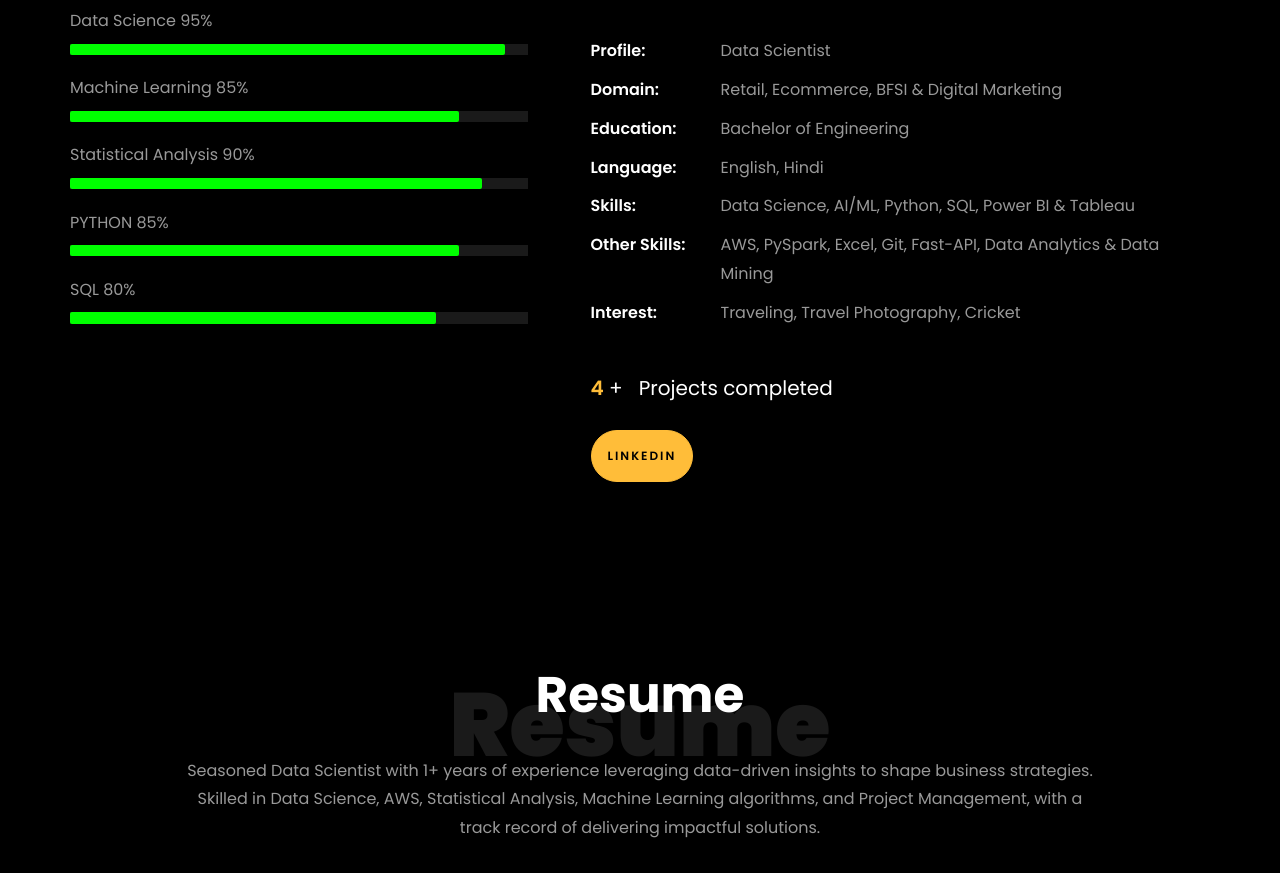
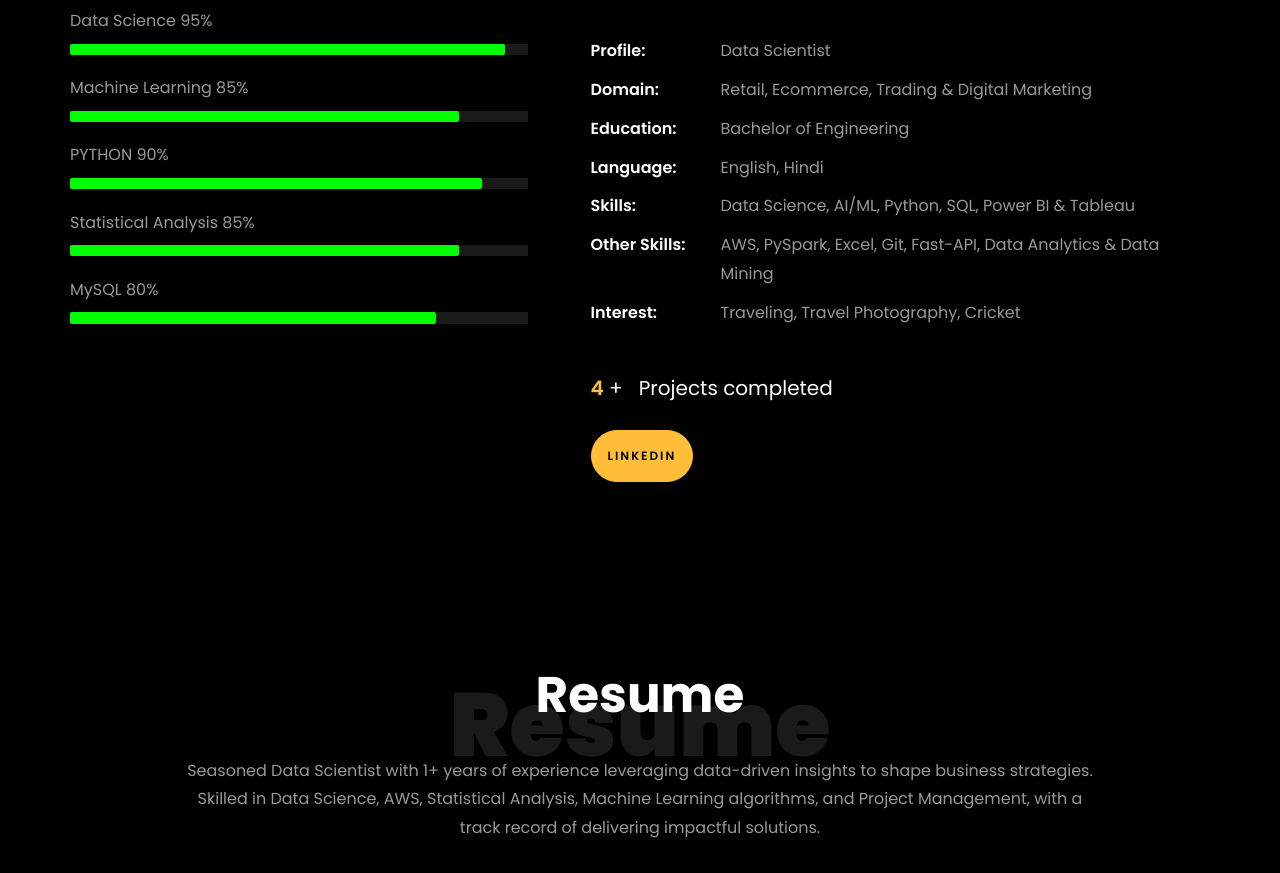
Before and after one commit to Saurabh07703/Portfolio.github.io, a plain HTML site: page index.html in a window 1280 px wide. Shown: the part 1079-1952 px from the top of the page. Drawn offline with Linux system fonts and the light colour scheme; files whose address does not match are found by name.

Commit message:
Update index.html

```diff
--- a/index.html
+++ b/index.html
@@ -241,19 +241,19 @@
 											aria-valuemax="100"></div>
 									</div>
 
-									<span>Statistical Analysis</span> <span class="pull-right">90%</span>
+									<span>PYTHON</span> <span class="pull-right">90%</span>
 									<div class="progress">
 										<div class="progress-bar" role="progressbar" style="width: 90%" aria-valuenow="90" aria-valuemin="0"
 											aria-valuemax="100"></div>
 									</div>
 
-									<span>PYTHON</span> <span class="pull-right">85%</span>
+									<span>Statistical Analysis</span> <span class="pull-right">85%</span>
 									<div class="progress">
 										<div class="progress-bar" role="progressbar" style="width: 85%" aria-valuenow="85" aria-valuemin="0"
 											aria-valuemax="100"></div>
 									</div>
 
-									<span>SQL</span> <span class="pull-right">80%</span>
+									<span>MySQL</span> <span class="pull-right">80%</span>
 									<div class="progress">
 										<div class="progress-bar" role="progressbar" style="width: 80%" aria-valuenow="80" aria-valuemin="0"
 											aria-valuemax="100"></div>
@@ -274,7 +274,7 @@
 									My professional journey encompasses diverse sectors, including retail, e-commerce, banking, digital media/advertising, and marketing.</p>
 								<ul class="about-info mt-4 px-md-0 px-2">
 									<li class="d-flex"><span>Profile:</span> <span>Data Scientist</span></li>
-									<li class="d-flex"><span>Domain:</span> <span>Retail, Ecommerce, BFSI &amp; Digital Marketing</span></li>
+									<li class="d-flex"><span>Domain:</span> <span>Retail, Ecommerce, Trading &amp; Digital Marketing</span></li>
 									<li class="d-flex"><span>Education:</span> <span>Bachelor of Engineering</span></li>
 									<li class="d-flex"><span>Language:</span> <span>English, Hindi</span></li>
 									<li class="d-flex"><span>Skills:</span> <span> Data Science, AI/ML, Python, SQL, Power BI &amp; Tableau</span></li>
```
